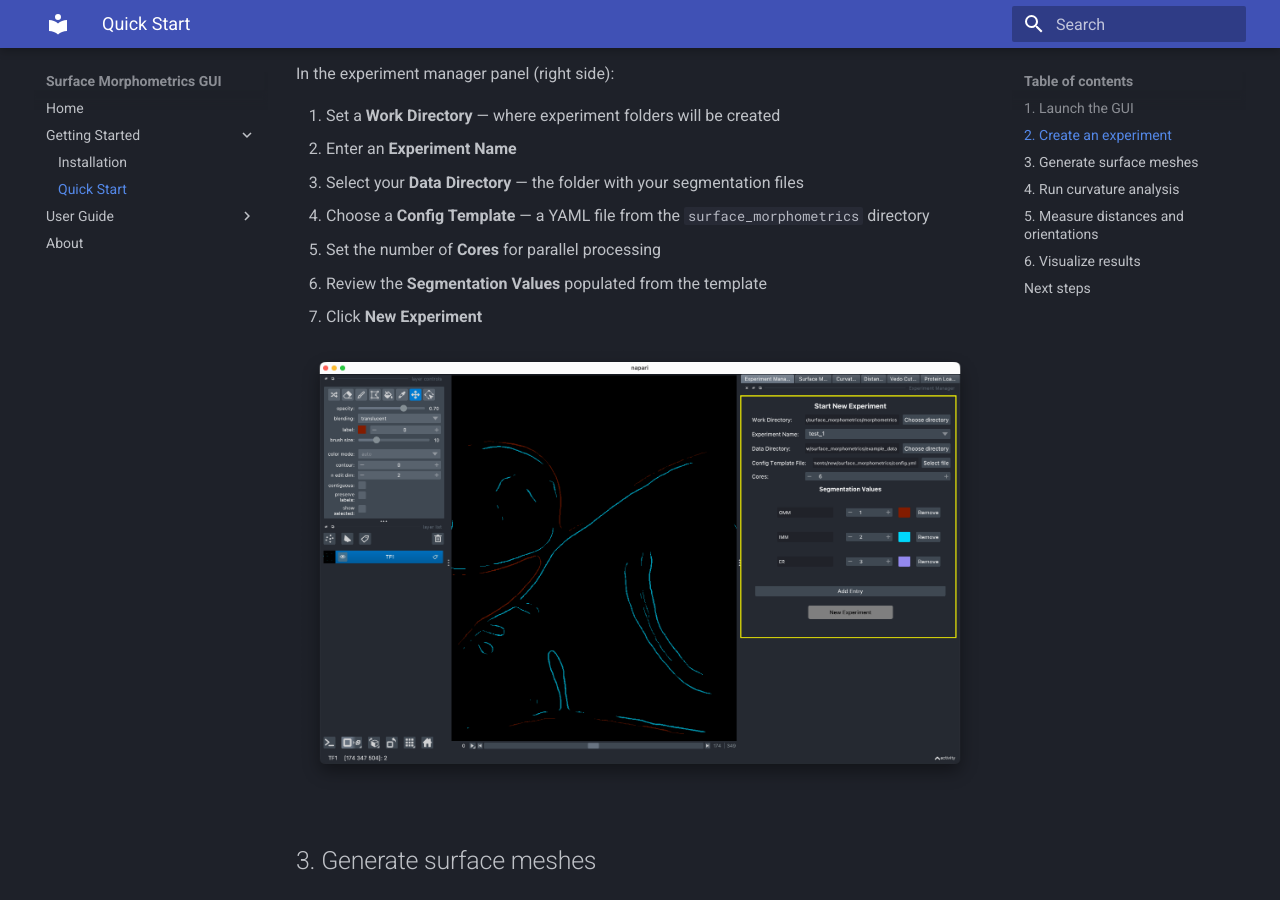
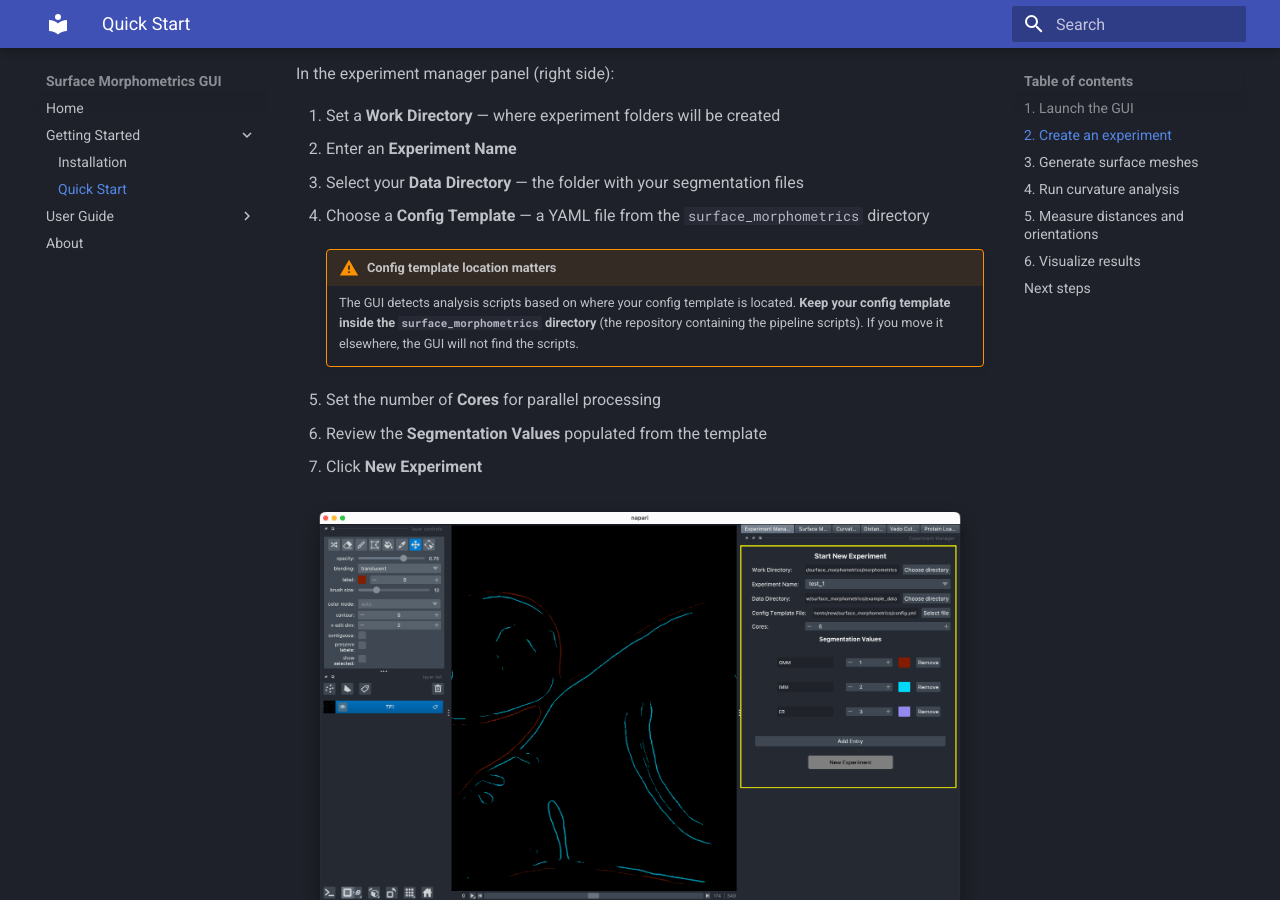
Before and after one commit to baradlab/surface-morphometrics-gui, an MkDocs documentation site: the page built from docs/getting-started/quickstart.md, in a window 1280 px wide and 900 px high, scrolled down 903 px. Built offline with MkDocs 1.6.1 and Material for MkDocs 9.7.7, drawn with Linux system fonts in a browser that asks for light colours.

Commit message:
adding a warning

```diff
--- a/docs/getting-started/quickstart.md
+++ b/docs/getting-started/quickstart.md
@@ -21,6 +21,10 @@ In the experiment manager panel (right side):
 2. Enter an **Experiment Name**
 3. Select your **Data Directory** — the folder with your segmentation files
 4. Choose a **Config Template** — a YAML file from the `surface_morphometrics` directory
+
+    !!! warning "Config template location matters"
+        The GUI detects analysis scripts based on where your config template is located. **Keep your config template inside the `surface_morphometrics` directory** (the repository containing the pipeline scripts). If you move it elsewhere, the GUI will not find the scripts.
+
 5. Set the number of **Cores** for parallel processing
 6. Review the **Segmentation Values** populated from the template
 7. Click **New Experiment**
```
